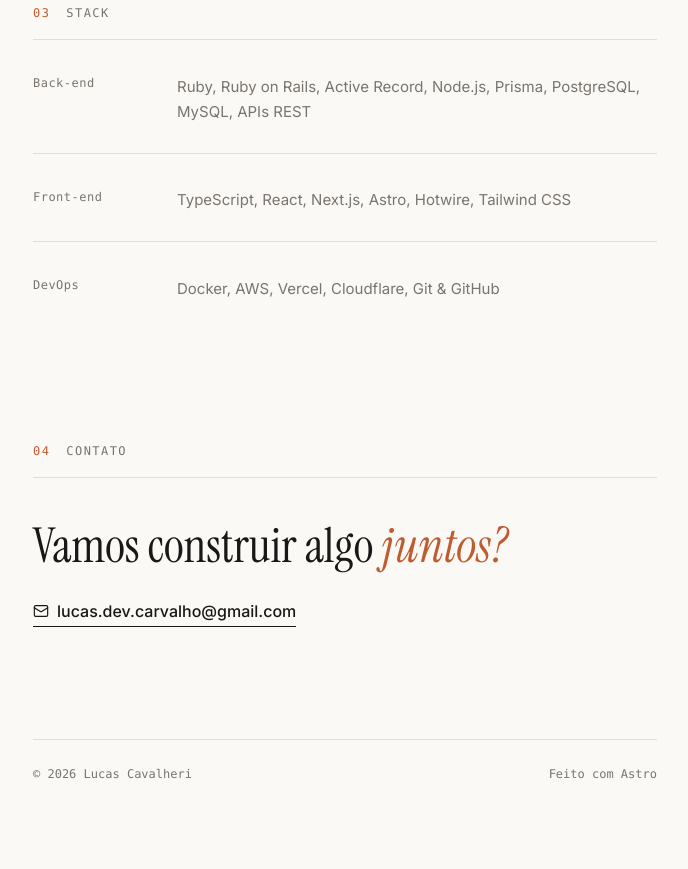
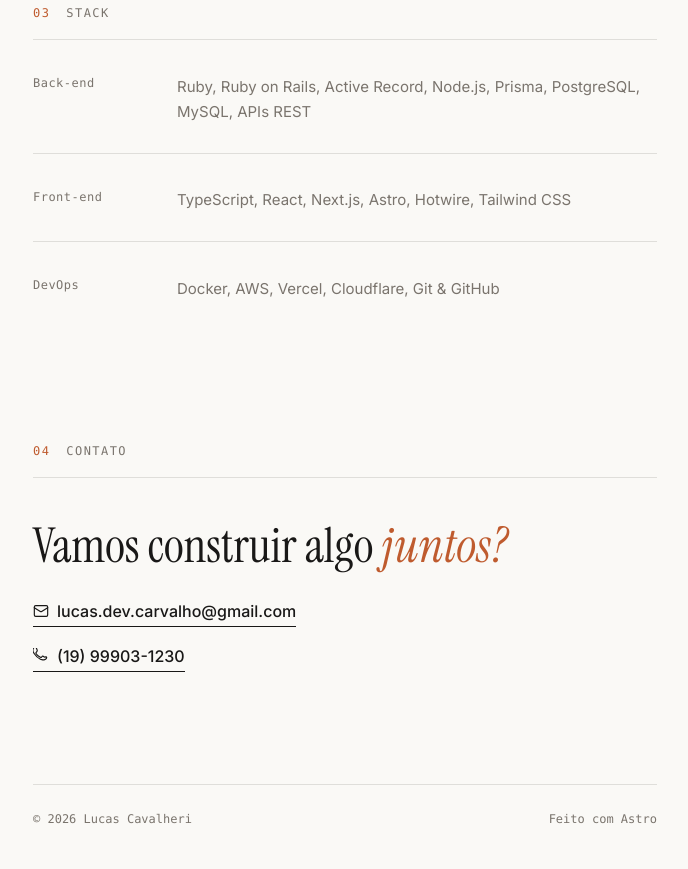
Before and after one commit to LucasCavalheri/portfolio, an Astro site: page / in a window 1280 px wide. Shown: the part 1760-2629 px from the top of the page, without its empty margins (295-983 px from the left). Before the commit the page ends 2585 px from the top, so only its background shows below. Built offline with nearby package versions, Linux system fonts and the light colour scheme; Astro itself is replaced by a stand-in of ours.

Commit message:
Adiciona WhatsApp com mensagem pronta na seção de contato
Inclui link WhatsApp com mensagem pré-preenchida e ícone ao lado do email.

```diff
--- a/src/pages/index.astro
+++ b/src/pages/index.astro
@@ -181,6 +181,7 @@ const stack = [
       <p class="convite">
         Vamos construir algo <em>juntos?</em>
       </p>
+      <div class="canais">
         <a class="email" href="mailto:lucas.dev.carvalho@gmail.com">
           <svg class="icon" viewBox="0 0 24 24" aria-hidden="true"
             ><rect width="20" height="16" x="2" y="4" rx="2"></rect><path
@@ -188,6 +189,20 @@ const stack = [
           >
           lucas.dev.carvalho@gmail.com
         </a>
+        <a
+          class="whatsapp"
+          href="https://wa.me/5519999031230?text=Oi%20Lucas%2C%20gostaria%20de%20conversar%20sobre%20um%20projeto"
+          target="_blank"
+          rel="noopener"
+        >
+          <svg class="icon" viewBox="0 0 24 24" aria-hidden="true"
+            ><path
+              d="M17.67 13.69c-.76-.36-2.46-1.29-2.85-1.43-.39-.14-.67-.36-1.02.15-.36.51-.98 1.29-1.2 1.57-.22.28-.76.36-1.27 0-.51-.36-2.15-1.29-4.1-2.65-1.52-1.29-2.54-2.87-2.84-3.38-.3-.51.04-.78.22-.99.29-.36.65-.93.98-1.4.33-.47.44-.78.65-1.3.22-.52.1-1.02-.06-1.43-.16-.41-.98-2.38-1.34-3.26-.36-.87-.76-1.02-1.05-1.04-.28-.02-.6-.02-.92-.02-.33 0-.86.12-1.31.62-.46.51-1.76 1.72-1.76 4.2s1.81 4.88 2.06 5.22c.25.34 3.54 5.67 8.65 7.85 1.21.54 2.16.87 2.9 1.1 1.21.39 2.32.33 3.19.2.97-.14 3-.99 3.43-1.96.43-.97.43-1.8.3-1.96-.12-.16-.43-.28-.9-.48z"
+            ></path></svg
+          >
+          (19) 99903-1230
+        </a>
+      </div>
     </section>
 
     <footer>
@@ -372,20 +387,29 @@ const stack = [
     color: var(--accent);
   }
 
-  .email {
+  .canais {
+    display: flex;
+    flex-direction: column;
+    gap: 1rem;
+    margin-top: 1.5rem;
+  }
+
+  .email,
+  .whatsapp {
     display: inline-flex;
     align-items: center;
     gap: 0.5rem;
-    margin-top: 1.5rem;
     font-size: 1rem;
     font-weight: 500;
     padding-bottom: 2px;
     background: linear-gradient(currentColor, currentColor) no-repeat 0 100% /
       100% 1px;
     transition: color 0.25s ease;
+    width: fit-content;
   }
 
-  .email:hover {
+  .email:hover,
+  .whatsapp:hover {
     color: var(--accent);
   }
 
```
Lines whose indentation alone changed are shown as unchanged.
